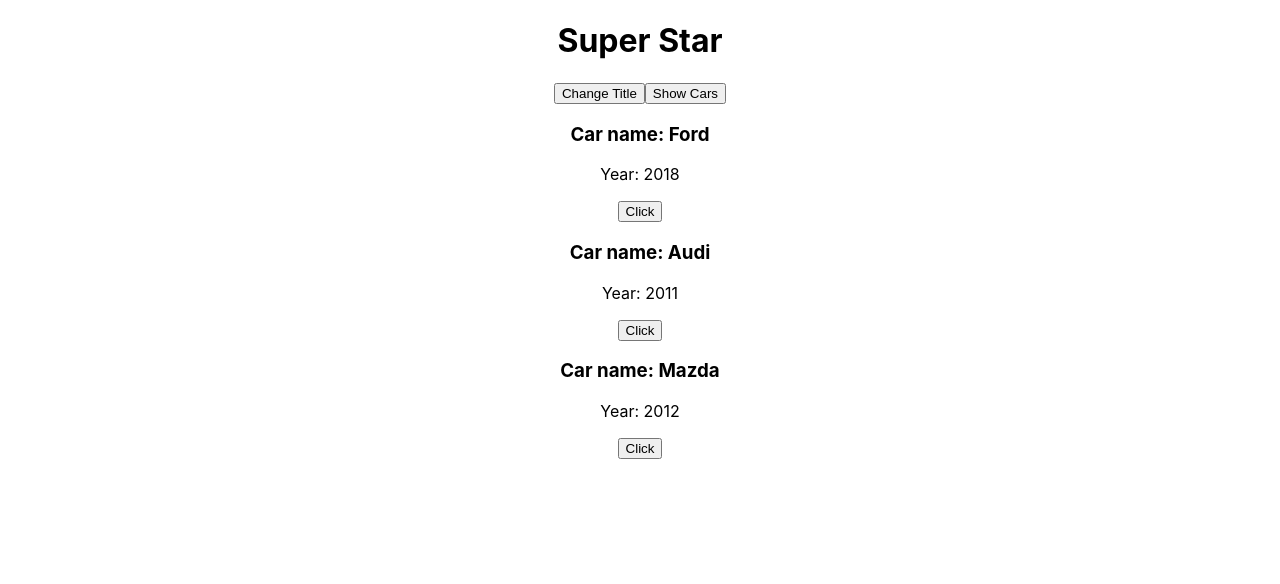
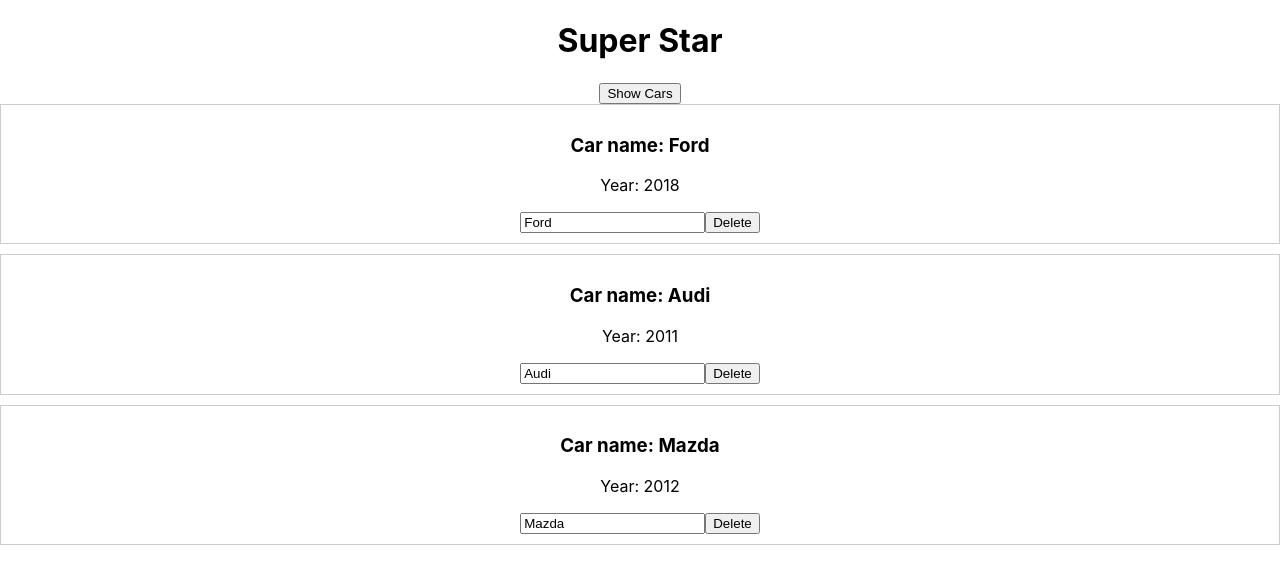
Before and after one commit to abraeva98/React-Udemy, a React (Create React App) app: page / in a window 1280 px wide. Both pictures are taken after a click on the button "Show Cars". Shown: the top 584 px of the page. Built offline with nearby package versions, Linux system fonts and the light colour scheme.

Commit message:
added delete button

```diff
--- a/src/App.js
+++ b/src/App.js
@@ -13,9 +13,13 @@ class App extends Component {
     showCars: false
   }
 
-  changeTitleHandler = (newTitle) => {
+  onChangeName = (name, index) => {
+    const car = this.state.cars[index];
+    car.name = name;
+    const cars = [...this.state.cars];
+    cars[index] = car;
     this.setState({
-      pageTitle: newTitle
+      cars
     })
   }
 
@@ -24,15 +28,18 @@ class App extends Component {
       showCars: !this.state.showCars
     })
   }
+
+  deleteHandler = (index) => {
+    const cars = this.state.cars.concat();
+    cars.splice(index, 1);
+    this.setState({cars});
+  }
+
   render() {
     const cars = this.state.cars;
     return (
       <div className="App">
         <h1>{this.state.pageTitle}</h1>
-
-
-
-        <button onClick={this.changeTitleHandler.bind(this, 'Changed')}>Change Title</button>
 
         <button onClick={this.changeShowCars}>Show Cars</button>
 
@@ -42,7 +49,8 @@ class App extends Component {
                     name={car.name}
                     year={car.year}
                     key={index}
-                    onChangeTitle={this.changeTitleHandler.bind(this, car.name)}
+                    onChangeName={(event) => this.onChangeName(event.target.value, index)}
+                    onDelete={this.deleteHandler.bind(this, index)}
                 />
               ))
         }
--- a/src/Car/Car.js
+++ b/src/Car/Car.js
@@ -1,9 +1,15 @@
 import React from 'react';
 
 export default (props) => (
-            <div>
+            <div style={{
+                border: '1px solid #ccc',
+                marginBottom: '10px',
+                display: 'block',
+                padding: '10px'
+            }}>
                 <h3>Car name: {props.name}</h3>
                 <p>Year: {props.year}</p>
-                <button onClick={props.onChangeTitle}>Click</button>
+                <input type='text' onChange={props.onChangeName} value={props.name}></input>
+                <button onClick={props.onDelete}>Delete</button>
             </div>
 );
```
